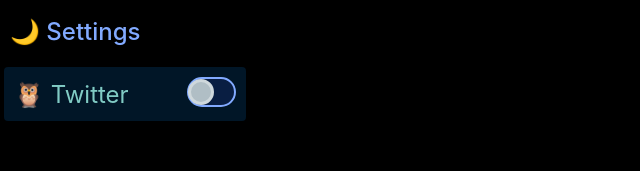
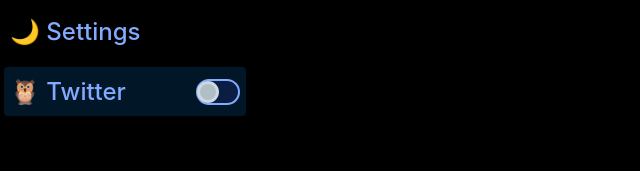
Before and after one commit to jishaal/night-owl-extension, a React app: page / in a window 1280 px wide. Shown: the top 171 px of the page, without its empty margins (0-640 px from the left). Built offline with nearby package versions, Linux system fonts and the light colour scheme; the HTML template or start-up script is replaced by a standard one.

Commit message:
UI updates

```diff
--- a/src/App.css
+++ b/src/App.css
@@ -16,12 +16,12 @@
 
 /* Settings items */
 .owl-settings {
-	color: #80cbc4;
+	color: #82aaff;
 }
 
 .settings-item-title {
 	font-size: 1.5em;
-	font-weight: 400;
+	font-weight: 500;
 }
 
 .settings-item {
@@ -32,6 +32,6 @@
 	justify-content: space-between;
 	background-color: #011627;
 	margin: 4px;
-	padding: 10px;
+	padding: 10px 6px;
 	border-radius: 4px;
 }
--- a/src/App.js
+++ b/src/App.js
@@ -40,11 +40,15 @@
 		return (
 			<div className="owl">
 				<header className="owl-header">
-					<h1 className="owl-title">🌙 Settings</h1>
+					<h1 className="owl-title">
+						<span role="img">🌙</span> Settings
+					</h1>
 				</header>
 				<div className="owl-settings">
 					<div className="settings-item">
-						<span className="settings-item-title">🦉 Twitter</span>
+						<span className="settings-item-title">
+							<span role="img">🦉</span> Twitter
+						</span>
 						<div className="settings-toggle">
 							<ToggleSwitch
 								name="twitter"
--- a/src/components/Toggle/toggle.css
+++ b/src/components/Toggle/toggle.css
@@ -1,28 +1,25 @@
 .toggle {
 	position: relative;
-	display: inline-block;
-	width: 45px;
+	width: 40px;
 	background-color: #091e42;
-	border-radius: 50px;
+	border-radius: 20px;
 	border: 2px solid #82aaff;
 }
 
 .toggle-input {
 	position: absolute;
-	top: 0;
-	left: 0;
+	top: -2px;
+	left: -2px;
 	width: 100%;
 	height: 100%;
-	border: 1px solid red;
-	border-radius: 40px;
 	z-index: 2;
 	opacity: 0;
 }
 
 .toggle-button {
 	position: relative;
-	width: 20px;
-	height: 20px;
+	width: 16px;
+	height: 16px;
 	margin-left: -1px;
 	background-color: #b0bec5;
 	border: 3px solid #cfd8dc;
```
Also changed, not shown: public/manifest.json, 1 other file (tests, documents, lock files or other folders).
